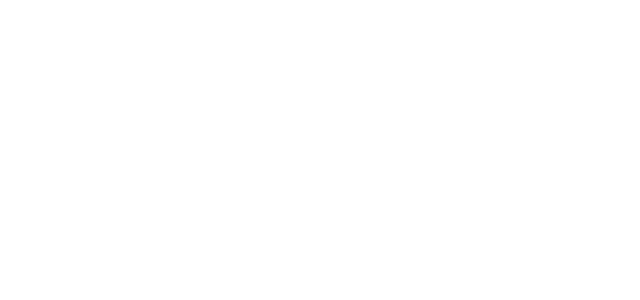
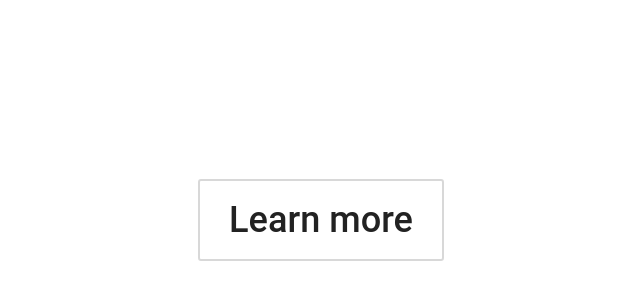
Before and after one commit to Tivo389/200209_TOUCH-UI-UX, a React (Create React App) app: page /anchorEvent in a window 1280 px wide. Shown: the part 180-480 px from the top of the page, without its empty margins (319-959 px from the left). Built offline with nearby package versions, Linux system fonts and the light colour scheme.

Commit message:
200224 Initial Anchor CTA prepared. Continue with hover styling.

```diff
--- a/src/components/App.js
+++ b/src/components/App.js
@@ -7,8 +7,8 @@
       <a className="content" href="./deviceEvent">
         200209: Device Event Confirmation
       </a>
-      <a className="content" href="./buttonEvent">
-        200223: Button Event Confirmation
+      <a className="content" href="./anchorEvent">
+        200223: CTA Anchor Event Confirmation
       </a>
       <a className="content" href="./carouselClick">
         XXXXXX-XXX: Carousel / Click
--- a/src/components/DeviceEvent.js
+++ b/src/components/DeviceEvent.js
@@ -27,7 +27,7 @@
         onTouchCancel={this.onTouchEnd}
         style={{ height: window.innerHeight }}>
         <div className="locationIndicator"></div>
-        <div className="componentWrapper">
+        <div className="deviceEventWrapper">
           <div className="statusContainer">
             <p className="statusElement cssPointerCoarse">CSS / any-pointer: coarse</p>
             <p className="statusElement cssPointerFine">CSS / any-pointer: fine</p>
@@ -77,7 +77,7 @@
     this.handleEnd('Touch');
     e.preventDefault();
   }
-  onMouseUp = (e) => {
+  onMouseUp = () => {
     this.mouseIsDown = !this.mouseIsDown;
     this.handleEnd('Mouse');
   };
--- a/src/components/Router.js
+++ b/src/components/Router.js
@@ -2,14 +2,14 @@
 import { BrowserRouter, Route, Switch } from 'react-router-dom';
 import App from './App';
 import DeviceEvent from './DeviceEvent';
-import ButtonEvent from './ButtonEvent';
+import AnchorEvent from './ctaAnchorEvent';
 
 const Router = () => (
   <BrowserRouter>
     <Switch>
       <Route exact path="/" component={App}/>
       <Route exact path="/deviceEvent" component={DeviceEvent}/>
-      <Route exact path="/buttonEvent" component={ButtonEvent}/>
+      <Route exact path="/anchorEvent" component={AnchorEvent}/>
     </Switch>
   </BrowserRouter>
 );
--- a/src/components/ButtonEvent.js
+++ b/src/components/ctaAnchorEvent.js
@@ -1,6 +1,6 @@
 import React, { Component } from 'react';
 
-class ButtonEvent extends Component {
+class AnchorEvent extends Component {
   // COMPONENT VARIALBES
   state = { foo: true };
   // - As a state it would require setState(), resulting in a rapid-rendering.
@@ -15,7 +15,9 @@
   render() {
     return (
       <div className="mainWrapper" style={{ height: window.innerHeight }}>
-        <h1>Hello World!</h1>
+        <div className="anchorCTAWrapper">
+          <a className="anchorCTA" href="./anchorEvent">Learn more</a>
+        </div>
       </div>
     );
   }
@@ -27,4 +29,4 @@
   };
 }
 
-export default ButtonEvent;
+export default AnchorEvent;
--- a/src/css/index.css
+++ b/src/css/index.css
@@ -410,7 +410,7 @@
       .statusContainer .statusElement.cssPointerFine {
         color: #333333; } }
 
-.componentWrapper {
+.deviceEventWrapper {
   width: 100%; }
 
 .locationIndicator {
@@ -433,3 +433,46 @@
   padding: 8px;
   position: fixed;
   width: 100vw; }
+
+.anchorCTAWrapper {
+  align-items: center;
+  display: flex;
+  height: 100%;
+  justify-content: center;
+  width: 100%; }
+
+.anchorCTA {
+  background-image: none;
+  background: transparent;
+  border-radius: 3px;
+  border: 2px solid rgba(126, 126, 126, 0.3);
+  font-family: "Google Sans","Roboto","Arial",sans-serif;
+  font-size: 3.2rem;
+  font-weight: 500;
+  padding: 0.4em 0.8em;
+  position: relative;
+  text-align: center;
+  text-decoration: none;
+  -webkit-tap-highlight-color: transparent; }
+  .anchorCTA::before {
+    display: block;
+    content: "";
+    border-radius: 3px;
+    position: absolute;
+    top: 0;
+    left: 0;
+    right: 0;
+    bottom: 0;
+    opacity: 0;
+    visibility: hidden;
+    transform-origin: center center;
+    transition: all 240ms cubic-bezier(0.1, 0.1, 0, 1);
+    background: #423F3F; }
+  .anchorCTA:hover {
+    color: #FFFFFF; }
+    .anchorCTA:hover::before {
+      visibility: visible;
+      opacity: 1;
+      transform: scale3d(1, 1, 1); }
+  .anchorCTA::-moz-focus-inner {
+    border: 0; }
--- a/src/css/index.scss
+++ b/src/css/index.scss
@@ -15,7 +15,7 @@
 
 
 // CLASS LEVEL ------------------------------------------------------------------------------------
-.componentWrapper {
+.deviceEventWrapper {
   width: 100%;
   @include tablet {
     // flex-direction: initial;
@@ -52,3 +52,59 @@
     // flex-direction: initial;
   }
 }
+.anchorCTAWrapper {
+  align-items: center;
+  display: flex;
+  height: 100%;
+  justify-content: center;
+  width: 100%;
+}
+.anchorCTA {
+  background-image: none; // Firefox Negate
+  background: transparent;
+  border-radius: 3px;
+  border: 2px solid rgba(126,126,126,0.3);
+  font-family: "Google Sans","Roboto","Arial",sans-serif;
+  font-size: 3.2rem;
+  font-weight: 500;
+  padding: 0.4em 0.8em;
+  position: relative;
+  text-align: center;
+  text-decoration: none;
+  -webkit-tap-highlight-color: transparent; // Safari & Chrome Negate
+  &::before {
+    display: block;
+    content: "";
+    border-radius: 3px;
+    position: absolute;
+    top: 0;
+    left: 0;
+    right: 0;
+    bottom: 0;
+    opacity: 0;
+    visibility: hidden;
+    transform-origin: center center;
+    transition: all 240ms cubic-bezier(0.1, 0.1, 0, 1);
+    background: #423F3F;
+  }
+  &:active {}
+  &:focus {}
+  &:hover {
+    color: #FFFFFF;
+    &::before {
+      visibility: visible;
+      opacity: 1;
+      transform: scale3d(1, 1, 1);
+    }
+  }
+  &:visited {}
+  &::-moz-focus-inner {
+    border: 0;
+  }
+  @include tablet {
+    // flex-direction: initial;
+  }
+  @include desktop {
+    // flex-direction: initial;
+  }
+}
```
